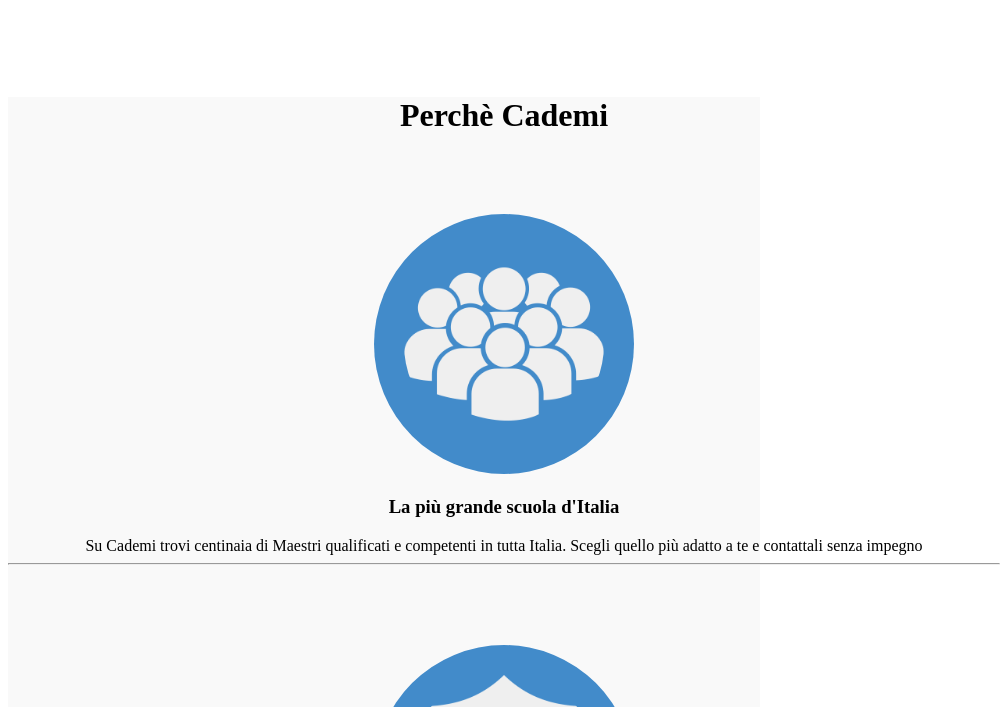
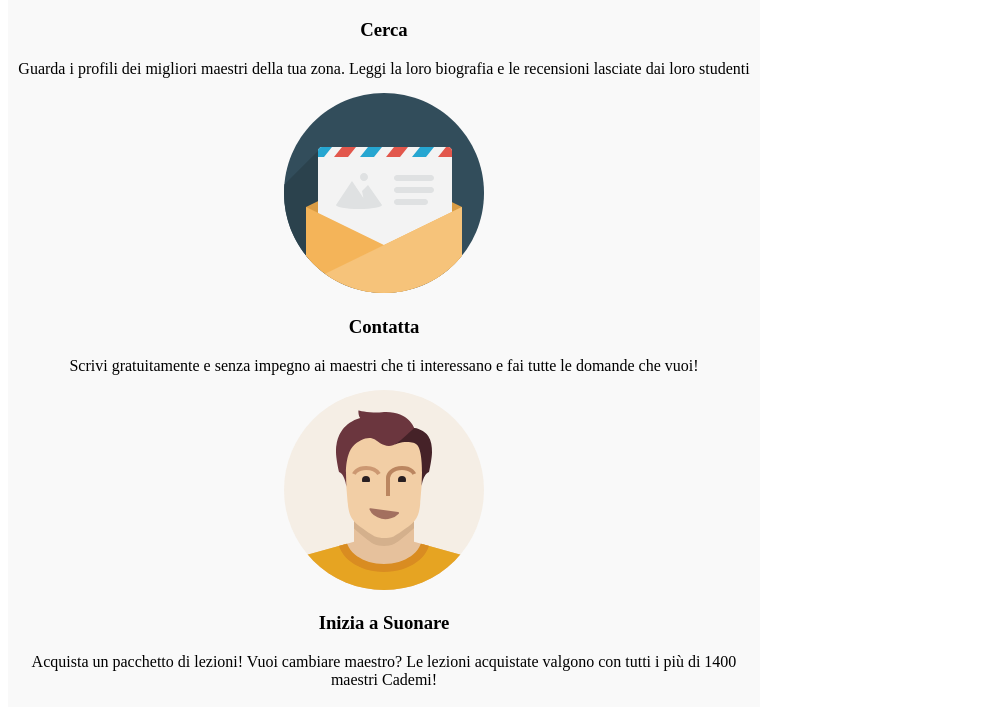
Before and after one commit to JacopoZando/html-css-resp-wannabe, a plain HTML site: page index.html in a window 768 px wide. Shown: the part 951-1658 px from the top of the page, 1000 px wide, since content can reach past the window. Drawn offline with Linux system fonts and the light colour scheme.

Commit message:
Parte Bonus
Creato resp 423-1024 ipad

```diff
--- a/mystyle.css
+++ b/mystyle.css
@@ -126,4 +126,66 @@
 
 }
 
-@media screen and (max-width: 420px)
+@media screen and (min-width: 421px) and (max-width: 1024px) {
+
+
+  /* CMQ BLOCCO LEZIONI */
+  .row {
+    width: 100%;
+    margin: 0;
+
+  }
+
+  #lezioni .row>.left,
+  #lezioni .row>.right {
+    width: 100%;
+    float: none;
+
+  }
+
+
+  #steps .row>.left,
+  #steps .row>.central,
+  #steps .row>.right {
+    width: 100%;
+  }
+  /* CMQ BLOCCO STEPS */
+
+  .central img, .right img {
+    margin-top: 15px;
+  }
+
+  /* CMQ BLOCCO PERCHE */
+
+  .grey {
+    content: "";
+    display: table;
+    clear: both;
+
+  }
+
+  #why .row img {
+    background-color: #428bca;
+    border-radius: 50%;
+    padding: 0px;
+    max-width: 100%;
+
+
+  }
+
+  #why .row>.first,
+  #why .row>.second,
+  #why .row>.third {
+    width: 30%;;
+    margin-top: 15px;
+    border-color: 1px solid orange;
+    float: left;
+    margin-left: 2.5%;
+
+  }
+
+  img {
+    max-width: 100%;
+    max-height: 250px;
+  }
+}
```
